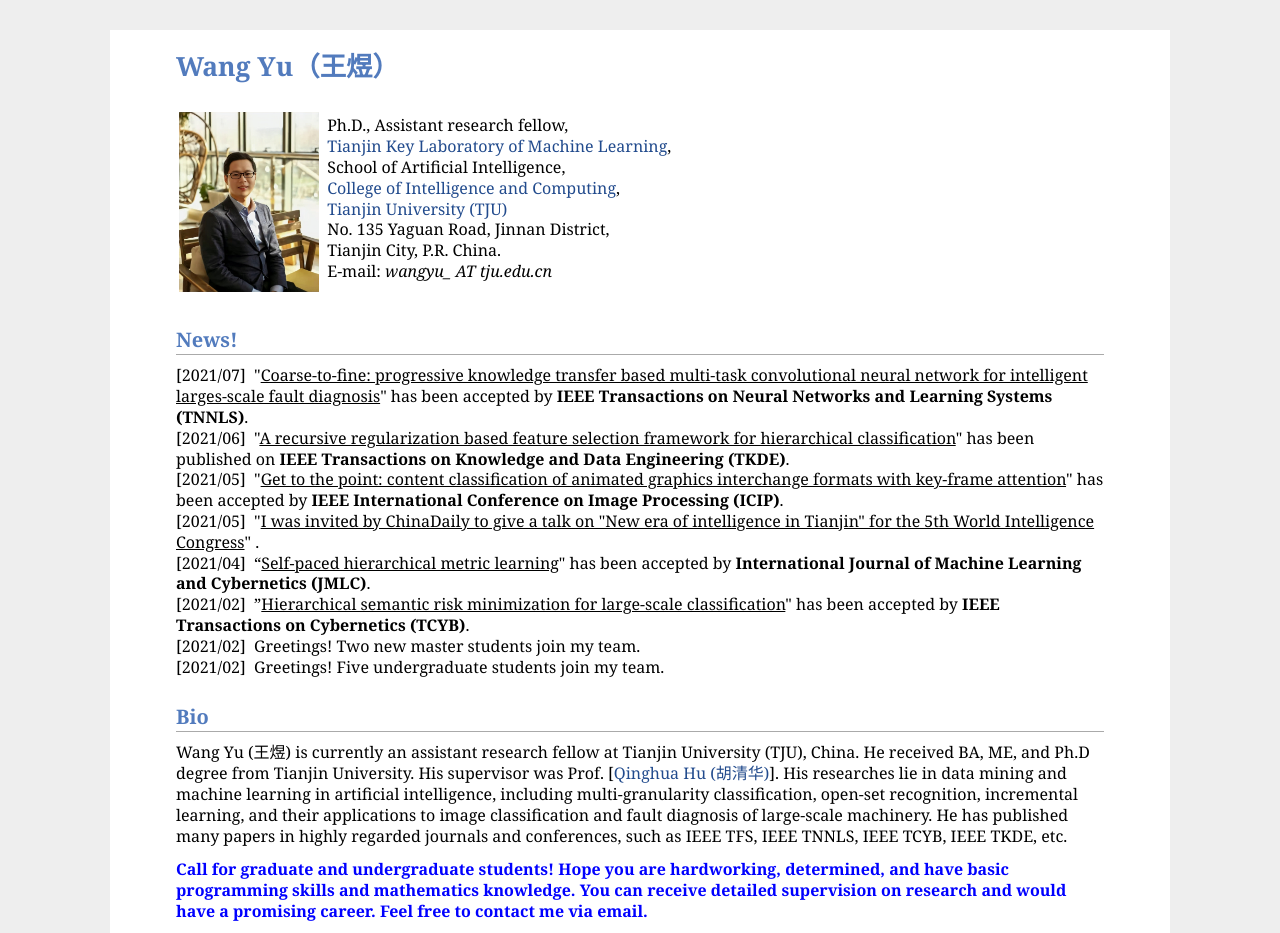
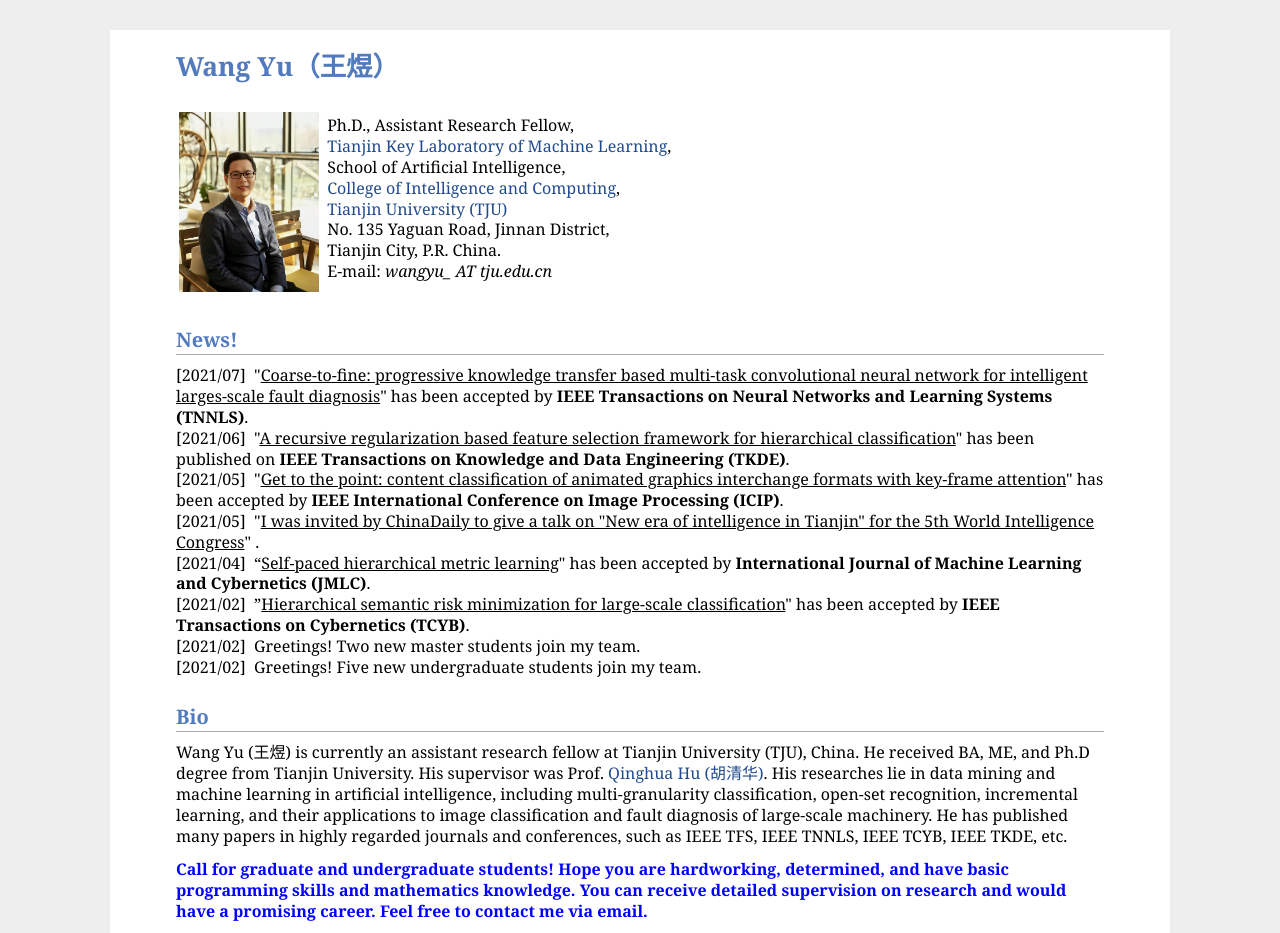
Before and after one commit to wangyuTJU/wangyuTJU.github.io, a plain HTML site: page index.html in a window 1280 px wide. Shown: the top 933 px of the page. Drawn offline with Linux system fonts and the light colour scheme.

Commit message:
Prof. Hu's website

```diff
--- a/index.html
+++ b/index.html
@@ -14,7 +14,7 @@
 </div>
 <table class="imgtable"><tr><td>
 <a href="http://wangyuTJU.github.io"><img src="indexpic/head.jpg" alt="alt text" width="140px" height="180px" /></a>&nbsp;</td>
-<td align="left"><p>Ph.D., Assistant research fellow, <br /> <a href="http://datasci.tju.edu.cn/">Tianjin Key Laboratory of Machine Learning</a>, <br /> School of Artificial Intelligence, <br /><a href="http://cic.tju.edu.cn/">College of Intelligence and Computing</a>, <br /><a href="http://www.tju.edu.cn/">Tianjin University (TJU)</a><br />
+<td align="left"><p>Ph.D., Assistant Research Fellow, <br /> <a href="http://datasci.tju.edu.cn/">Tianjin Key Laboratory of Machine Learning</a>, <br /> School of Artificial Intelligence, <br /><a href="http://cic.tju.edu.cn/">College of Intelligence and Computing</a>, <br /><a href="http://www.tju.edu.cn/">Tianjin University (TJU)</a><br />
 No. 135 Yaguan Road, Jinnan District, <br />
 Tianjin City, P.R. China. <br />
 E-mail: <i>wangyu_ AT tju.edu.cn</i> <br /></p>
@@ -27,9 +27,9 @@ E-mail: <i>wangyu_ AT tju.edu.cn</i> <br /></p>
 [2021/04]&nbsp;&nbsp;&ldquo;<u>Self-paced hierarchical metric learning</u>" has been accepted by <b>International Journal of Machine Learning and Cybernetics (JMLC)</b>.<br />
 [2021/02]&nbsp;&nbsp;&rdquo;<u>Hierarchical semantic risk minimization for large-scale classification</u>" has been accepted by <b>IEEE Transactions on Cybernetics (TCYB)</b>.<br />
 [2021/02]&nbsp;&nbsp;Greetings! Two new master students join my team. <br />
-[2021/02]&nbsp;&nbsp;Greetings! Five undergraduate students join my team. <br /></p>
+[2021/02]&nbsp;&nbsp;Greetings! Five new undergraduate students join my team. <br /></p>
 <h2>Bio</h2>
-<p>Wang Yu (王煜) is currently an assistant research fellow at Tianjin University (TJU), China. He received BA, ME, and Ph.D degree from Tianjin University. His supervisor was Prof. [<a href="http://cic.tju.edu.cn/faculty/huqinghua/index.html">Qinghua Hu (胡清华)</a>]. His researches lie in data mining and machine learning in artificial intelligence, including multi-granularity classification, open-set recognition, incremental learning, and their applications to image classification and fault diagnosis of large-scale machinery. He has published many papers in highly regarded journals and conferences, such as IEEE TFS, IEEE TNNLS, IEEE TCYB, IEEE TKDE, etc.</p>
+<p>Wang Yu (王煜) is currently an assistant research fellow at Tianjin University (TJU), China. He received BA, ME, and Ph.D degree from Tianjin University. His supervisor was Prof. <a href="http://cic.tju.edu.cn/faculty/huqinghua/index.html">Qinghua Hu (胡清华)</a>. His researches lie in data mining and machine learning in artificial intelligence, including multi-granularity classification, open-set recognition, incremental learning, and their applications to image classification and fault diagnosis of large-scale machinery. He has published many papers in highly regarded journals and conferences, such as IEEE TFS, IEEE TNNLS, IEEE TCYB, IEEE TKDE, etc.</p>
 <p><b><span style="color: blue"> Call for graduate and undergraduate students! Hope you are hardworking, determined, and have basic programming skills and mathematics knowledge. You can receive detailed supervision on research and would have a promising career. Feel free to contact me via email. </span></b></p>
 <h2>Selected Publications</h2>
 <p><b>Journal</b>:</p>
```
Also changed, not shown: 1 other file.
